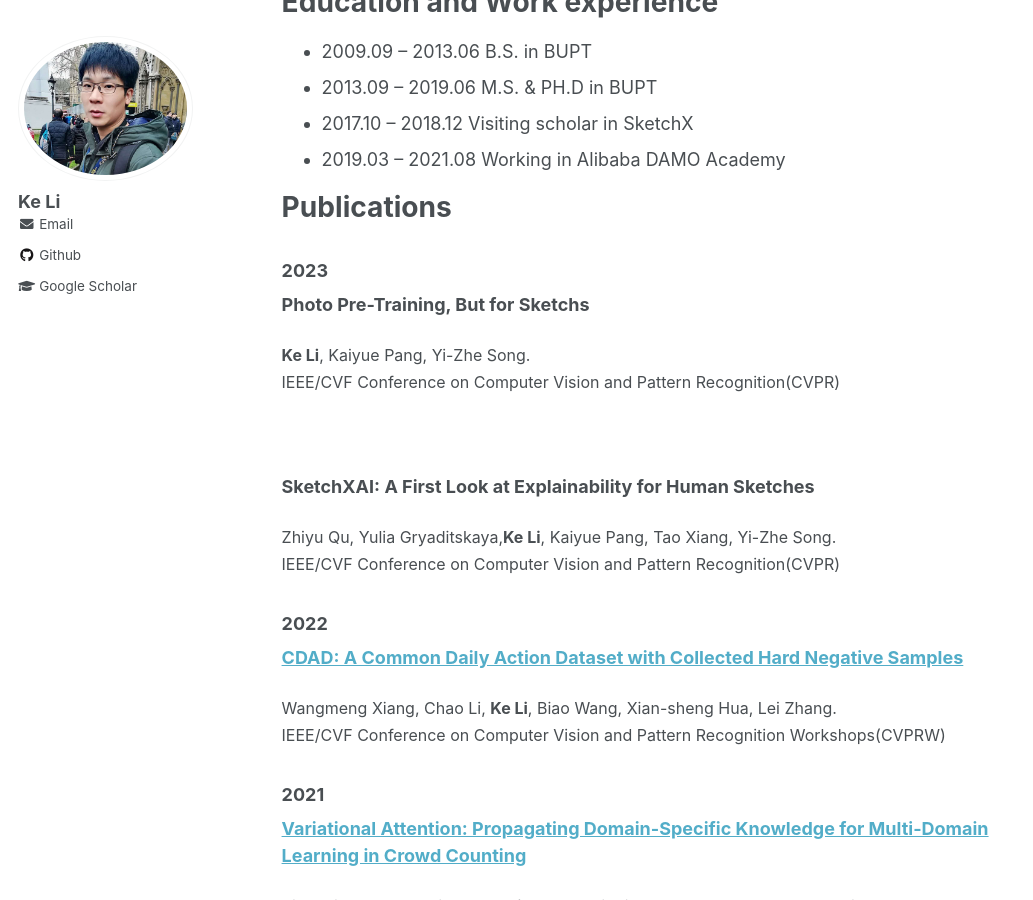
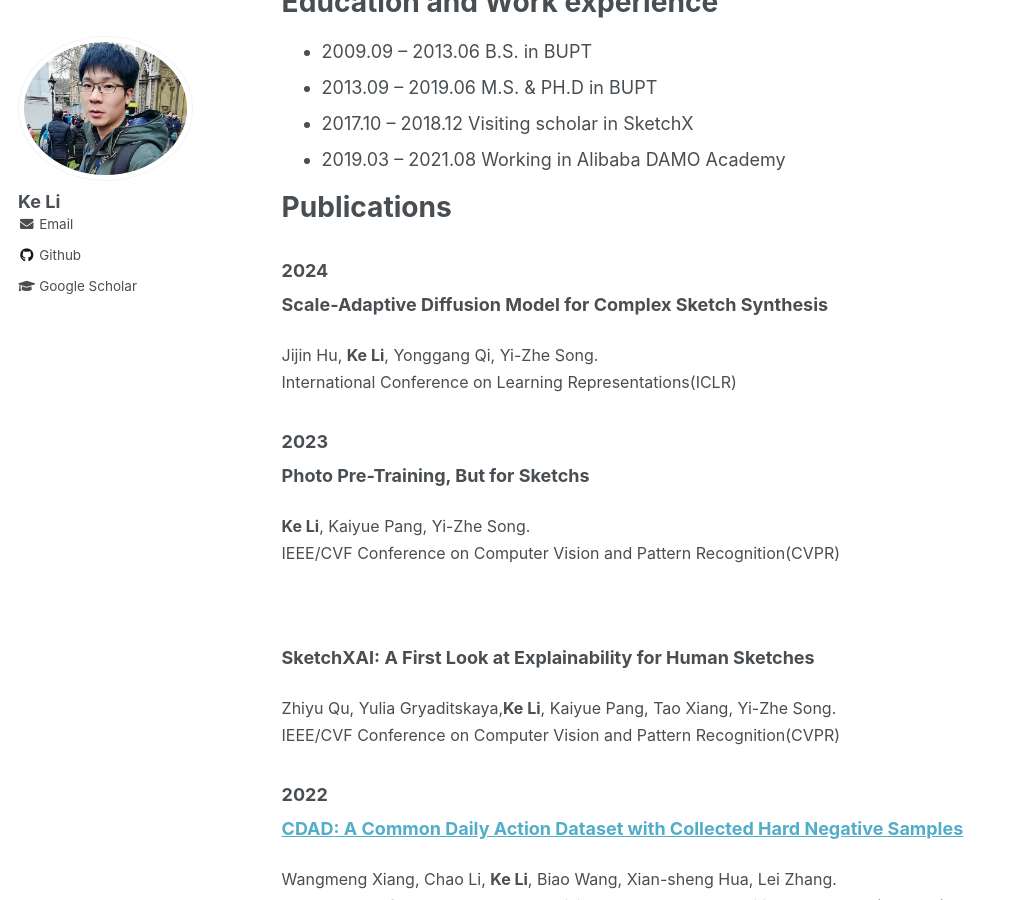
Before and after one commit to KeLi-SketchX/KeLi-SketchX.github.io, a Jekyll site: the page built from _pages/about.md, in a window 1280 px wide and 900 px high, scrolled down 355 px. Shown: the whole window, without its empty margins (0-1033 px from the left). Built offline with Jekyll 4.4.1, drawn with Linux system fonts in a browser that asks for light colours.

Commit message:
Update about.md
ADD ICLR2024

```diff
--- a/_pages/about.md
+++ b/_pages/about.md
@@ -20,6 +20,14 @@ My research interest is Computer Vision and Machine Learning, particularly focus
 * 2019.03 -- 2021.08   Working           in Alibaba DAMO Academy
 
 # Publications
+### **2024**
+**Scale-Adaptive Diffusion Model for Complex Sketch Synthesis**
+
+<font size=3>
+Jijin Hu, <b>Ke Li</b>, Yonggang Qi, Yi-Zhe Song.
+<br>
+International Conference on Learning Representations(ICLR)
+</font>
 ### **2023**
 **Photo Pre-Training, But for Sketchs**
 
```
